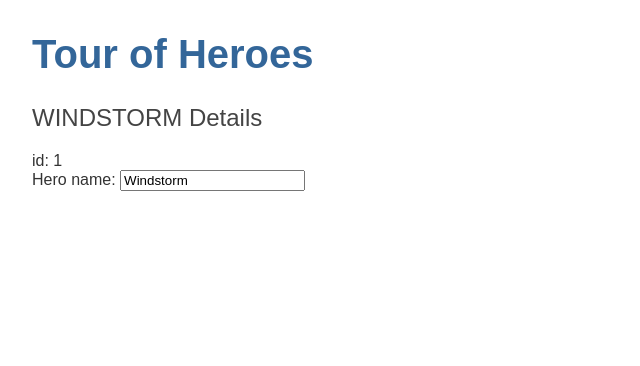
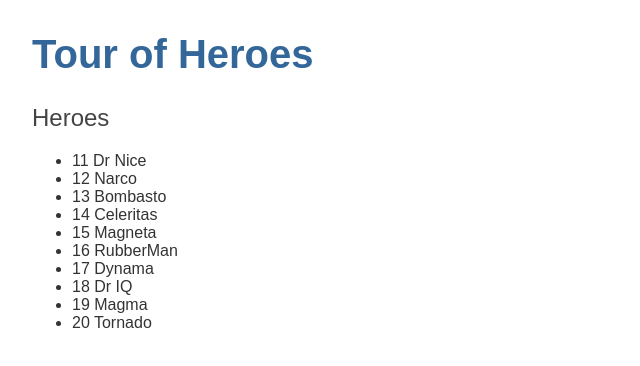
Before and after one commit to elvishribeiro/Angular-Tour-of-Heroes, an Angular app: page / in a window 1280 px wide. Shown: the top 366 px of the page, without its empty margins (0-640 px from the left). Built offline with nearby package versions, Linux system fonts and the light colour scheme.

Commit message:
Added heroes list

```diff
--- a/src/app/heroes/heroes.component.html
+++ b/src/app/heroes/heroes.component.html
@@ -1,6 +1,7 @@
-<h2>{{hero.name | uppercase}} Details</h2>
-<div><span>id: </span>{{hero.id}}</div>
-<div>
-    <label for="name">Hero name: </label>
-    <input id="name" [(ngModel)]="hero.name" placeholder="name">
-</div>
+<h2>Heroes</h2>
+<ul class="heroes">
+    <li *ngFor="let hero of heroes">
+        <span class="badge">{{hero.id}}</span> {{hero.name}}
+    </li>
+
+</ul>
--- a/src/app/heroes/heroes.component.ts
+++ b/src/app/heroes/heroes.component.ts
@@ -1,5 +1,7 @@
 import { Component, OnInit } from '@angular/core';
+import { fromEventPattern } from 'rxjs';
 import { Hero } from '../hero';
+import { HEROES } from '../mock-heroes';
 
 @Component({
   selector: 'app-heroes',
@@ -8,10 +10,7 @@
 })
 export class HeroesComponent implements OnInit {
 
-  hero: Hero = {
-    id: 1,
-    name: 'Windstorm'
-  }
+  heroes = HEROES;
   constructor() { }
 
   ngOnInit(): void {
--- /dev/null
+++ b/src/app/mock-heroes.ts
@@ -0,0 +1,15 @@
+import { Hero } from './hero';
+
+export const HEROES: Hero[] = [
+    {id: 11, name: 'Dr Nice'},
+    {id: 12, name: 'Narco'},
+    {id: 13, name: 'Bombasto'},
+    {id: 14, name: 'Celeritas'},
+    {id: 15, name: 'Magneta'},
+    {id: 16, name: 'RubberMan'},
+    {id: 17, name: 'Dynama'},
+    {id: 18, name: 'Dr IQ'},
+    {id: 19, name: 'Magma'},
+    {id: 20, name: 'Tornado'}
+
+]
```
